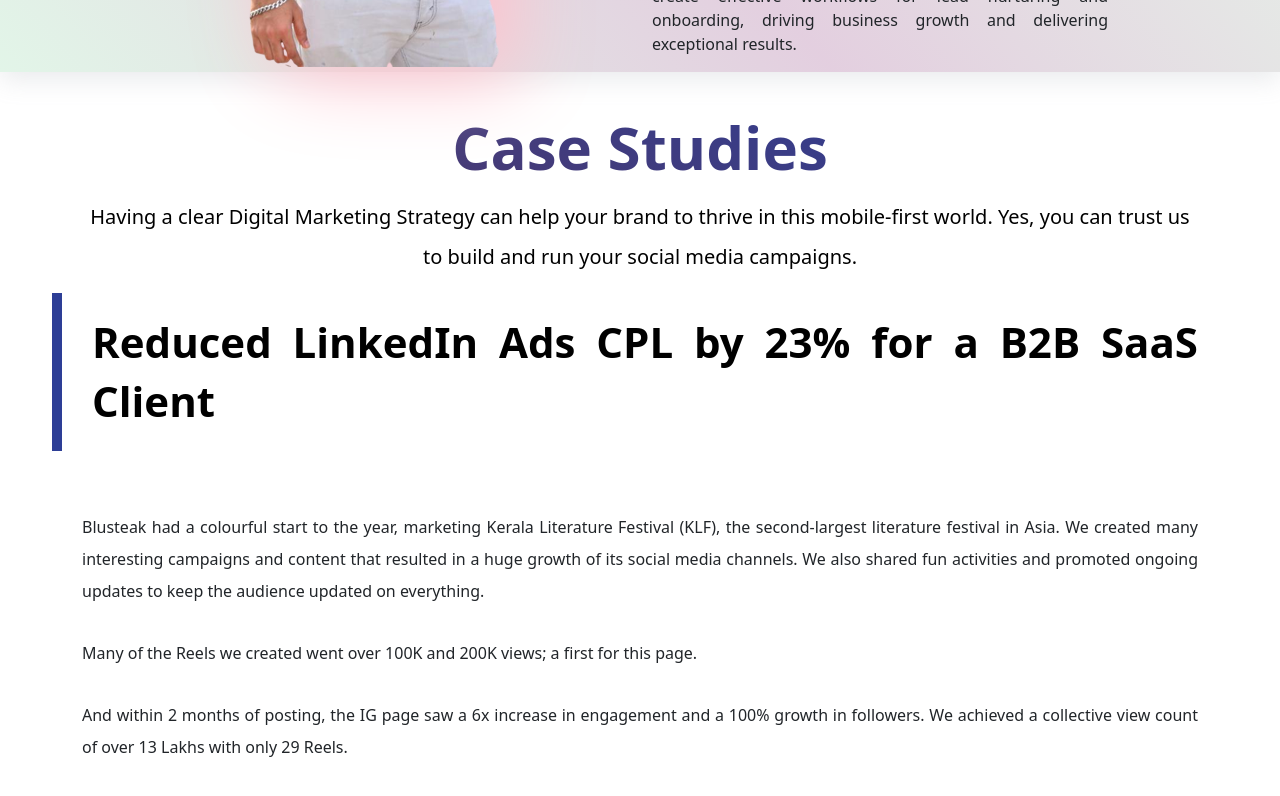
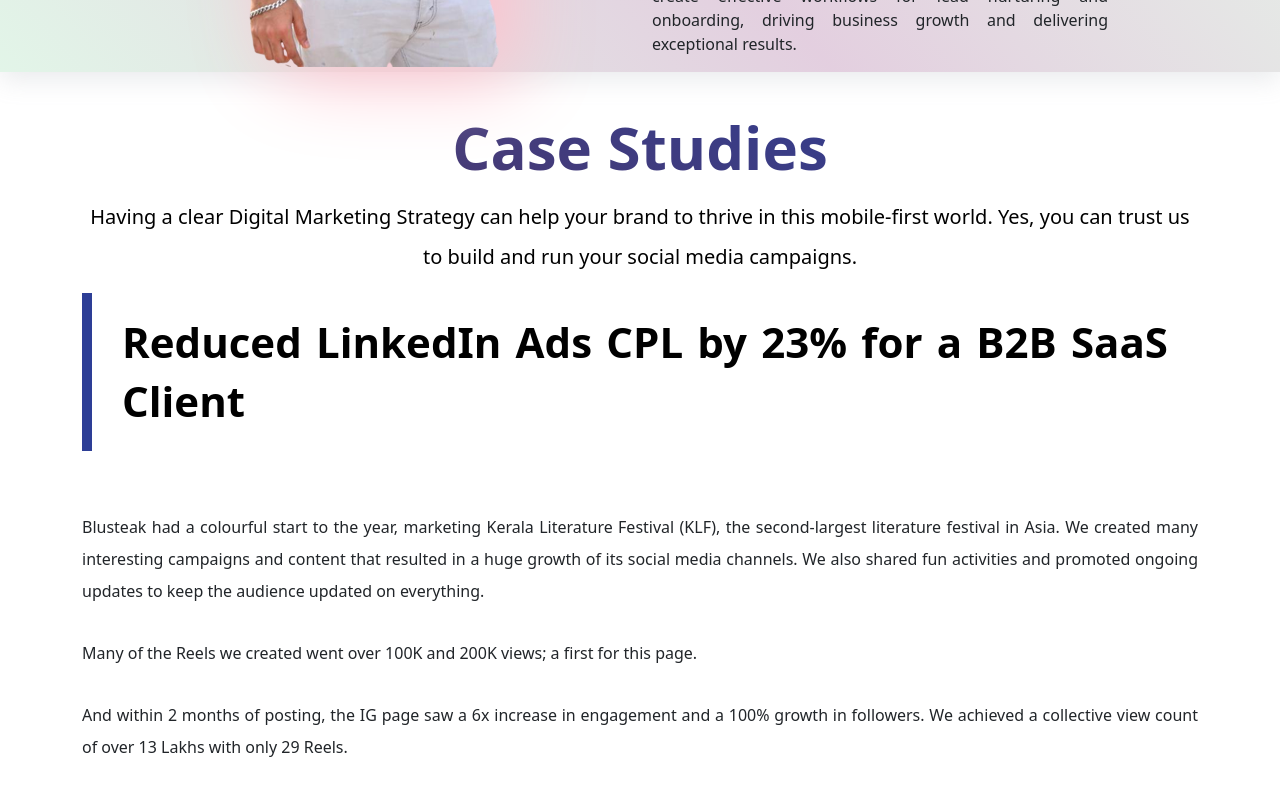
Before and after one commit to GithubIWin/powell-thomas, a React (Create React App) app: page / in a window 1280 px wide. Both pictures are taken after a click on the element 268 px from the left and 1008 px from the top of the page. Shown: the part 608-1404 px from the top of the page. Built offline with nearby package versions, Linux system fonts and the light colour scheme.

Commit message:
css changes

```diff
--- a/src/components/style.css
+++ b/src/components/style.css
@@ -127,7 +127,7 @@
   border-left: 10px solid #2d3e96;
   font-size: 42px;
   padding: 20px 30px;
-  margin: 0 -30px 60px;
+  margin: 0 0 60px;
   line-height: 1.4;
   font-weight: 700;
 }
@@ -159,9 +159,10 @@
 }
 .myImg {
   filter: drop-shadow(20px 10px 40px pink);
+  max-width: -webkit-fill-available;
 }
 .imgStyle {
   max-height: 550px;
-  max-width: 700px;
+  max-width: -webkit-fill-available;
   margin: 1vw;
 }
```
